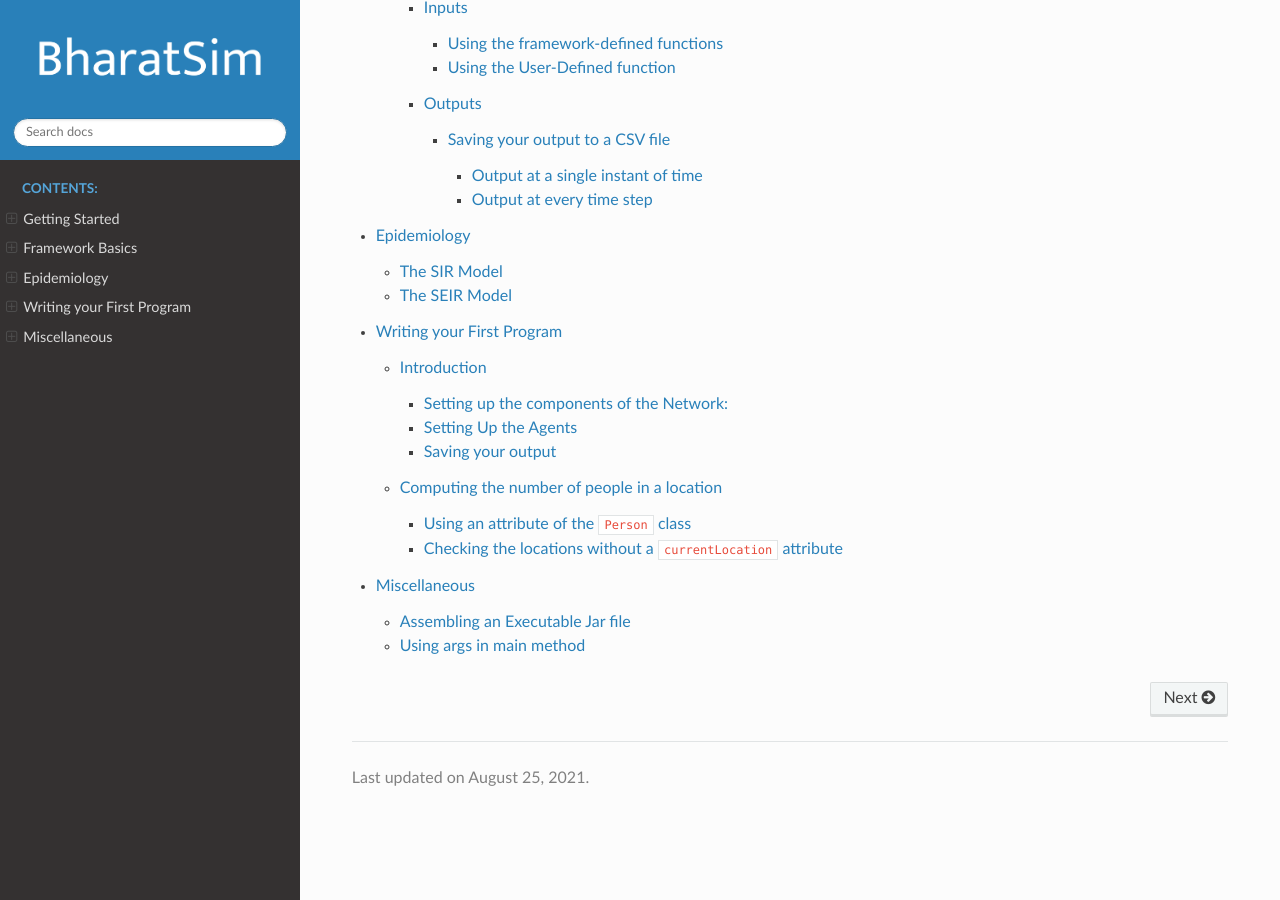
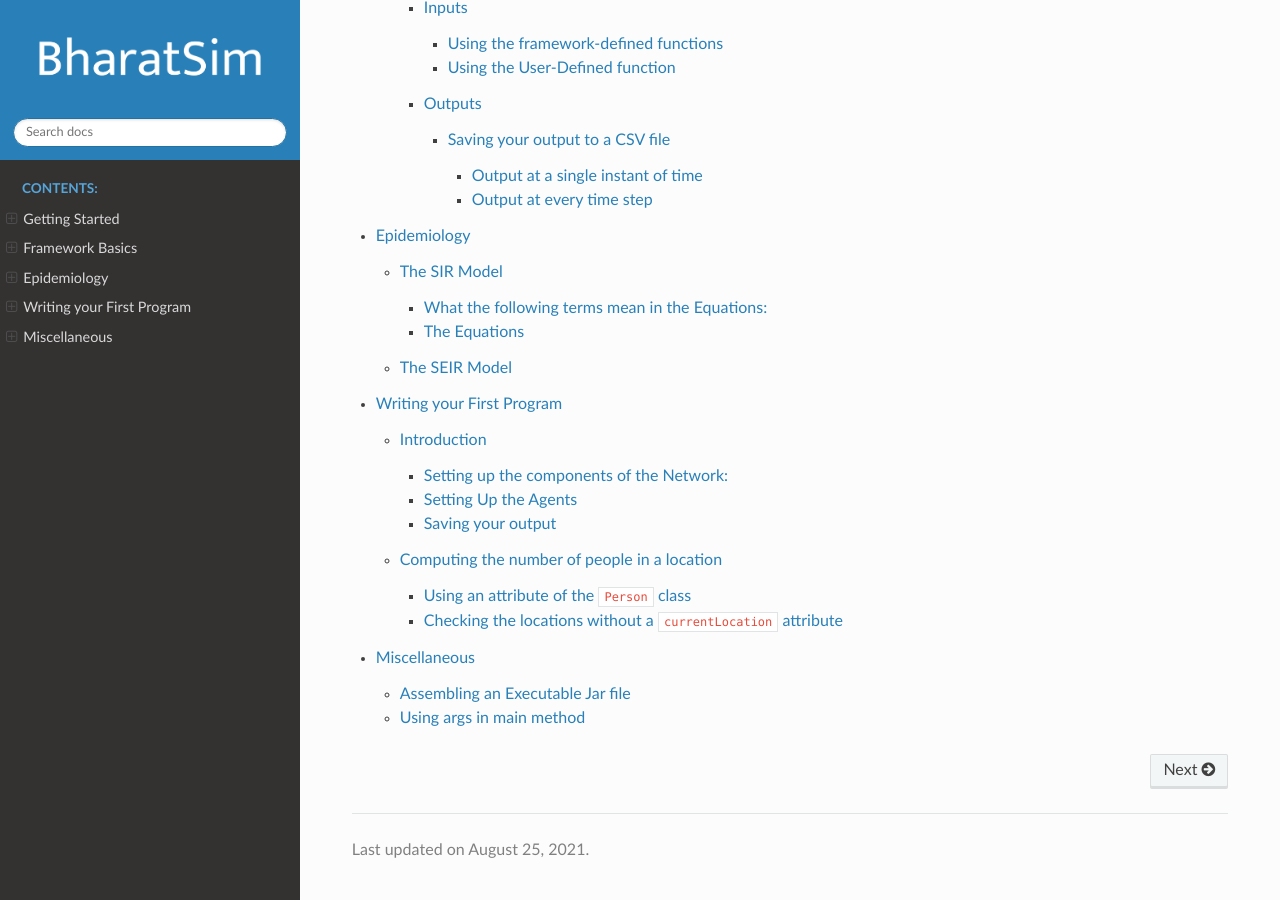
Before and after one commit to aleena-jose/bharatsim-tutorial, a Sphinx documentation site: the page built from source/index.rst, in a window 1280 px wide and 900 px high, scrolled down 716 px. Built offline with Sphinx 7.4.7 and the Read the Docs theme 2.0.0, drawn with Linux system fonts in a browser that asks for light colours; part of the change alters nothing that is shown.

Commit message:
Update epidemiology.rst

```diff
--- a/source/epidemiology.rst
+++ b/source/epidemiology.rst
@@ -19,6 +19,22 @@ In the SIR Model, initially all individuals are Susceptible, while the Infection
     The SIR Model
 
 The SIR model that is explained below is on an isolated population. The other condition imposed on this population is that people who have been ``Removed`` will not be able to get Susceptible.
+
+
+What the following terms mean in the Equations:
+^^^^^^^^^^^^^^^^^^^^^^^^^^^^^^^^^^^^^^^^^^^^^^^^^
+:math:`S(t)` means the number of Susceptible people at a given time, :math:`t`
+:math:`I(t)` means the number of Infected people at a given time, :math:`t`
+:math:`R(t)` means the number of Removed people at a given time, :math:`t`
+
+The Equations
+^^^^^^^^^^^^^^^^^^^
+The following are the differential equations governing the SIR Model, as described above:
+.. math::
+    \frac{\mathrm{d}S }{\mathrm{d} t} = -\beta S(t) I(t)
+    \frac{\mathrm{d}I }{\mathrm{d} t} = \beta S(t) I(t) - \gamma I(t)
+    \frac{\mathrm{d}R }{\mathrm{d} t} = \gamma I(t)
+
 
 The SEIR Model
 --------------
```
